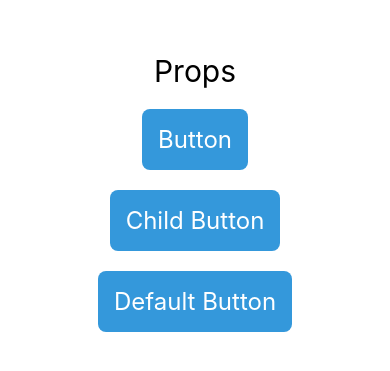
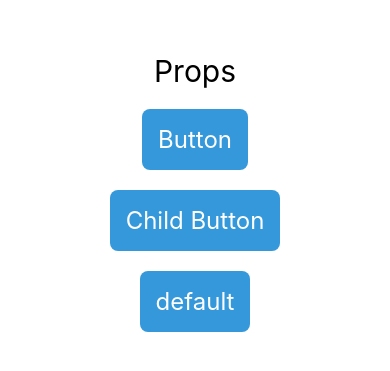
Before and after one commit to YeojinJeon/start-react-native, a React Native app: screen / in a window 390 px wide. Shown: the part 225-596 px from the top of the page. Built offline with nearby package versions, Linux system fonts and the light colour scheme.

Commit message:
propTypes & defaultProps javascript 파라미터로 대체

```diff
--- a/package.json
+++ b/package.json
@@ -11,6 +11,7 @@
   "dependencies": {
     "expo": "~52.0.23",
     "expo-status-bar": "~2.0.0",
+    "prop-types": "^15.8.1",
     "react": "18.3.1",
     "react-native": "0.76.5"
   },
--- a/src/App.js
+++ b/src/App.js
@@ -18,6 +18,7 @@ const App = () => {
             <MyButton title="Button" />
             <MyButton>Child Button</MyButton>
             <MyButton />
+            {/* <MyButton title={123} /> */}
         </View>
     );
 };
--- a/src/components/MyButton.js
+++ b/src/components/MyButton.js
@@ -1,7 +1,8 @@
 import React from "react";
 import { Text, TouchableOpacity } from "react-native";
+import PropTypes from "prop-types";
 
-const MyButton = props => {
+const MyButton = ({ title = "default", ...props }) => {
     // props.title = 'ooo';
     return (
         <TouchableOpacity
@@ -13,13 +14,13 @@ const MyButton = props => {
             }}
             onPress={() => alert('Press MyButton!!!')}>
             <Text style={{ color: 'white', fontSize: 24 }}>
-                {props.children || props.title}</Text>
+                {props.children || title}</Text>
         </TouchableOpacity>
     );
 };
 
-MyButton.defaultProps = {
-    title: 'Default Button',
-}
+MyButton.propTypes = {
+    title: PropTypes.string,
+};
 
 export default MyButton;
```
Also changed, not shown: 1 other file (tests, documents, lock files or other folders).
